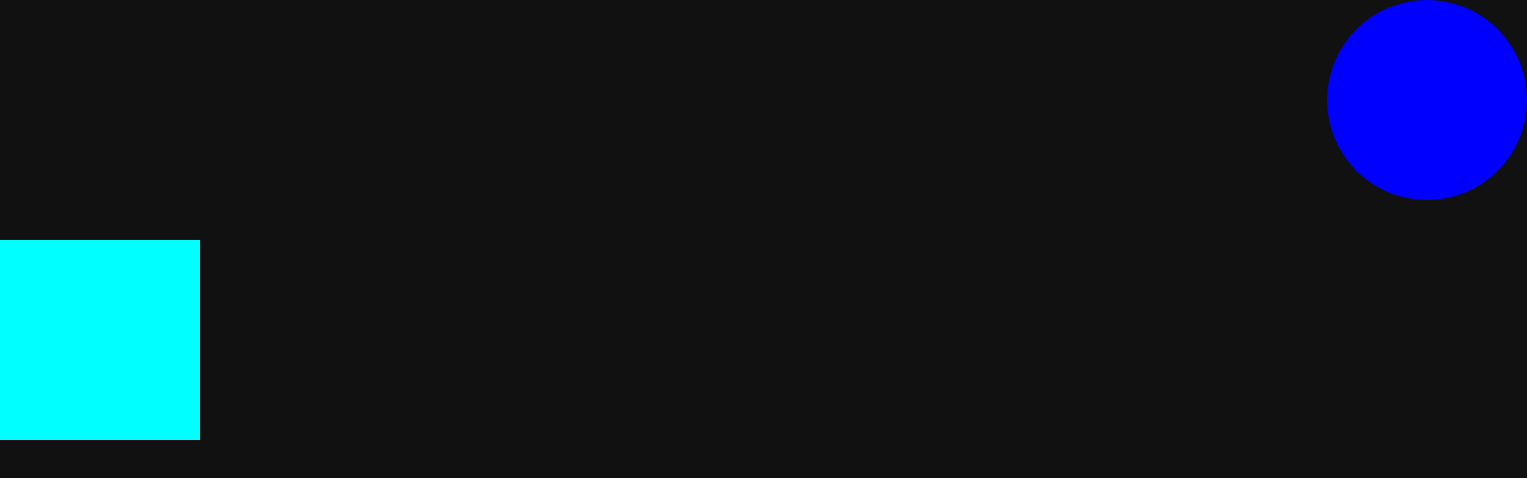
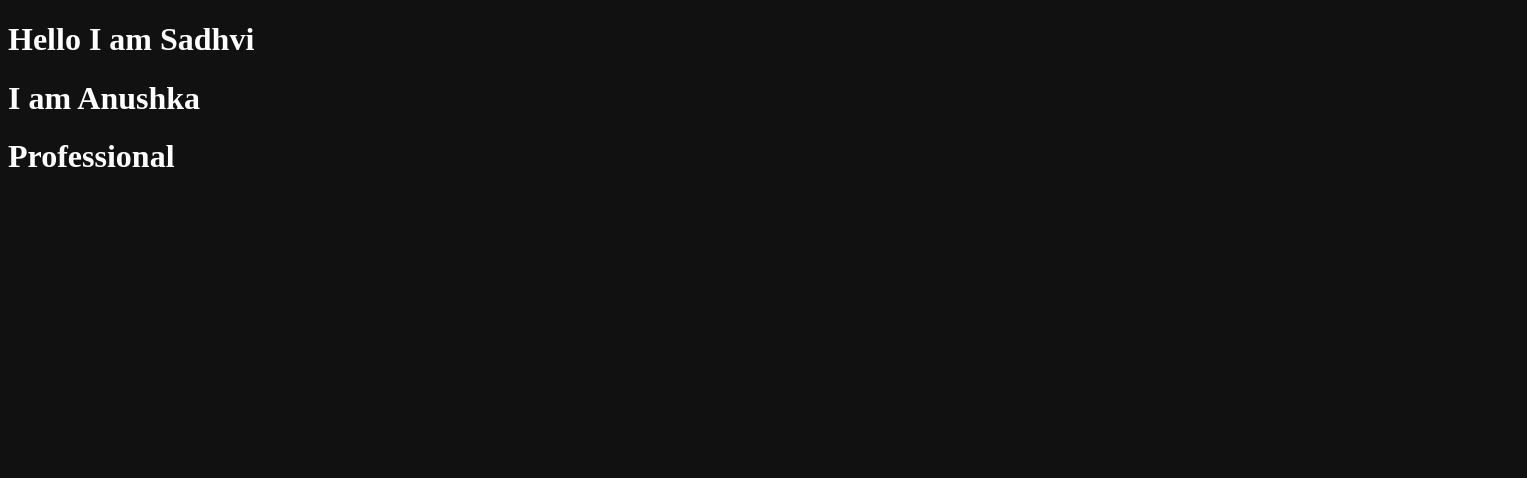
Before and after one commit to sadhvi1244/CompleteJS, a plain HTML site: page GSAP/01. Basic/index.html in a window 1280 px wide. Shown: the whole page, 1527 px wide, since content can reach past the window. Drawn offline with nearby package versions, Linux system fonts and the light colour scheme.

Commit message:
basic Text animation

```diff
--- a/GSAP/01. Basic/index.html
+++ b/GSAP/01. Basic/index.html
@@ -7,8 +7,12 @@
     <link rel="stylesheet" href="style.css" />
   </head>
   <body>
-    <div id="box1"></div>
-    <div id="box2"></div>
+    <h1>Hello I am Sadhvi</h1>
+    <h1>I am Anushka</h1>
+    <h1>Professional</h1>
+
+    <!-- <div id="box1"></div>
+    <div id="box2"></div> -->
     <script
       src="https://cdnjs.cloudflare.com/ajax/libs/gsap/3.12.5/gsap.min.js"
       integrity="sha512-7eHRwcbYkK4d9g/6tD/mhkf++eoTHwpNM9woBxtPUBWm67zeAfFC+HrdoE2GanKeocly/VxeLvIqwvCdk7qScg=="
--- a/GSAP/01. Basic/script.js
+++ b/GSAP/01. Basic/script.js
@@ -1,28 +1,33 @@
-gsap.to("#box1", {
-  //gsap.to when we want element to move initial to final
-  x: 1327,
-  duration: 2,
-  delay: 1,
-  rotate: 360,
-  backgroundColor: "blue",
-  borderRadius: "50%",
-});
-
-// gsap.to("#box2", {
-//   x: 900,
+// gsap.to("#box1", {
+//   //gsap.to when we want element to move initial to final
+//   x: 1327,
 //   duration: 2,
 //   delay: 1,
+//   rotate: 360,
+//   backgroundColor: "blue",
+//   borderRadius: "50%",
 // });
-gsap.from("#box2", {
-  //gsap.from is used when we want element to move final to initial
-  x: 1200,
-  duration: 2,
+
+// // gsap.to("#box2", {
+// //   x: 900,
+// //   duration: 2,
+// //   delay: 1,
+// // });
+// gsap.from("#box2", {
+//   //gsap.from is used when we want element to move final to initial
+//   x: 1200,
+//   duration: 2,
+//   delay: 1,
+//   rotate: 360,
+//   backgroundColor: "green",
+//   borderRadius: "50%",
+// });
+
+gsap.from("h1", {
+  opacity: 0,
+  color: "yellow",
+  Duration: 1,
+  y: 30, //y-axis
   delay: 1,
-  rotate: 360,
-  backgroundColor: "green",
-  borderRadius: "50%",
+  stagger: 0.5, //bhai ak ak krke aaiga
 });
-
-// gsap.to("#box"){
-
-// }
--- a/GSAP/01. Basic/style.css
+++ b/GSAP/01. Basic/style.css
@@ -1,8 +1,9 @@
 * {
-  margin: 0;
-  padding: 0;
+  /* margin: 0;
+  padding: 0; */
   box-sizing: border-box;
   font-family: gilroy;
+  color: white;
 }
 
 html,
@@ -14,7 +15,8 @@ body {
 body {
   background-color: #111;
 }
-#box1 {
+
+/* #box1 {
   height: 200px;
   width: 200px;
   background-color: crimson;
@@ -25,4 +27,4 @@ body {
   height: 200px;
   width: 200px;
   background-color: cyan;
-}
+} */
```
